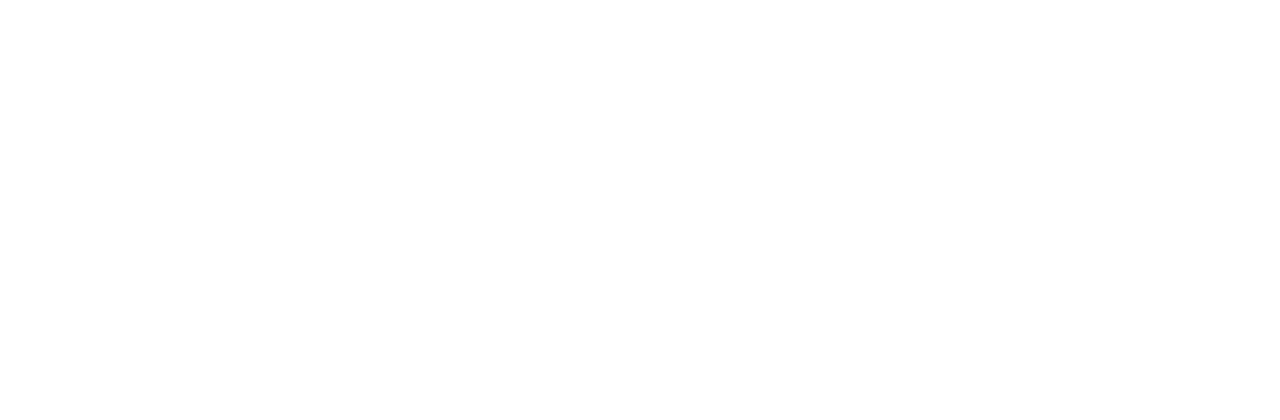
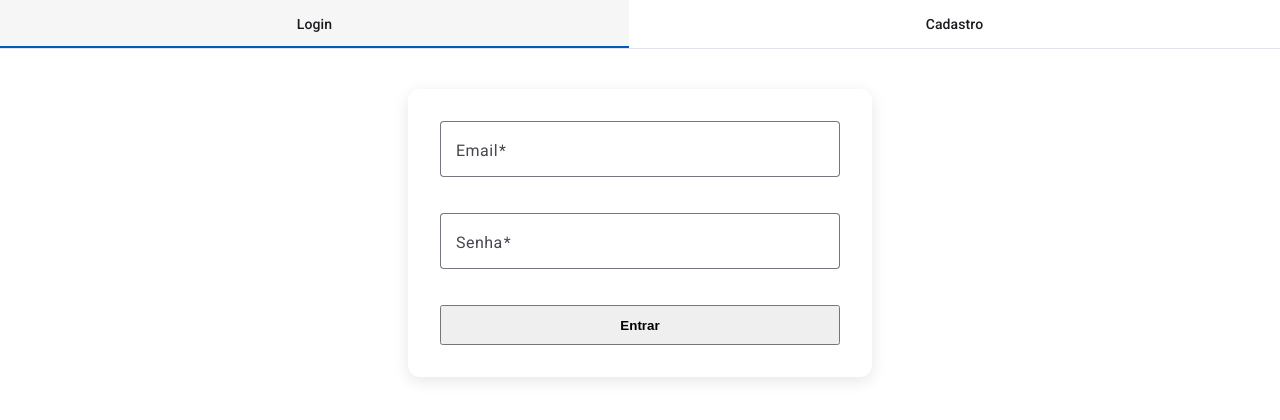
Before and after one commit to erickcastelo/task-manager-frontend, an Angular app: page / in a window 1280 px wide. Shown: the top 420 px of the page. Built offline with nearby package versions, Linux system fonts and the light colour scheme.

Commit message:
feat(login): add create user

```diff
--- a/src/app/app.routes.ts
+++ b/src/app/app.routes.ts
@@ -2,8 +2,13 @@
 import { HomeComponent } from './module/home/home.component';
 import { TaskListPageComponent } from './module/task/pages/task-list-page/task-list-page.component';
 import { TaskCreatePageComponent } from './module/task/pages/task-create-page/task-create-page.component';
+import { LoginPageComponent } from './module/login/login-page/login-page.component';
 
 export const routes: Routes = [
+  {
+    path: '',
+    component: LoginPageComponent,
+  },
   {
     path: 'task',
     component: HomeComponent,
--- a/src/app/module/login/login-page/login-page.component.html
+++ b/src/app/module/login/login-page/login-page.component.html
@@ -1 +1,92 @@
-<p>login-page works!</p>
+<mat-tab-group>
+  <mat-tab label="Login">
+    <form class="form-container">
+      <mat-form-field appearance="outline" class="full-width">
+        <mat-label>Email</mat-label>
+        <input matInput type="email" name="email" ngModel required />
+      </mat-form-field>
+
+      <mat-form-field appearance="outline" class="full-width">
+        <mat-label>Senha</mat-label>
+        <input matInput type="password" name="password" ngModel required />
+      </mat-form-field>
+
+      <button mat-flat-button color="primary" type="submit" class="full-width">
+        Entrar
+      </button>
+    </form>
+  </mat-tab>
+
+  <mat-tab label="Cadastro">
+    <form
+      class="form-container"
+      [formGroup]="createUserForm"
+      (ngSubmit)="onSubmitCreateUserForm()"
+    >
+      <mat-form-field appearance="outline" class="full-width">
+        <mat-label>Nome</mat-label>
+        <input
+          matInput
+          type="text"
+          name="name"
+          formControlName="name"
+          required
+        />
+        <mat-error *ngIf="createUserForm.get('name')?.hasError('required')">
+          Name é obrigatório
+        </mat-error>
+      </mat-form-field>
+
+      <mat-form-field appearance="outline" class="full-width">
+        <mat-label>Email</mat-label>
+        <input
+          matInput
+          type="email"
+          name="email"
+          formControlName="email"
+          required
+        />
+        <mat-error *ngIf="createUserForm.get('email')?.hasError('required')">
+          Email é obrigatório
+        </mat-error>
+      </mat-form-field>
+
+      <mat-form-field appearance="outline" class="full-width">
+        <mat-label>Senha</mat-label>
+        <input
+          matInput
+          type="password"
+          name="password"
+          formControlName="password"
+          required
+        />
+        <mat-error *ngIf="createUserForm.get('password')?.hasError('required')">
+          Senha é obrigatório
+        </mat-error>
+      </mat-form-field>
+
+      <mat-form-field appearance="outline" class="full-width">
+        <mat-label>Confirmar senha</mat-label>
+        <input
+          matInput
+          type="password"
+          name="confirmPassword"
+          formControlName="confirmPassword"
+          required
+        />
+        <mat-error
+          *ngIf="createUserForm.get('confirmPassword')?.hasError('required')"
+        >
+          Confirma senha é obrigatório
+        </mat-error>
+        <mat-error *ngIf="createUserForm.errors?.['passwordsMismatch']">
+          As senhas não coincidem.
+        </mat-error>
+      </mat-form-field>
+
+      <button mat-flat-button color="primary" type="submit" class="full-width">
+        Cadastrar
+      </button>
+    </form>
+  </mat-tab>
+</mat-tab-group>
--- a/src/app/module/login/login-page/login-page.component.scss
+++ b/src/app/module/login/login-page/login-page.component.scss
@@ -0,0 +1,20 @@
+.form-container {
+  max-width: 400px;
+  margin: 40px auto;
+  padding: 32px;
+  background: white;
+  border-radius: 12px;
+  box-shadow: 0px 4px 16px rgba(0, 0, 0, 0.1);
+  display: flex;
+  flex-direction: column;
+  gap: 16px;
+}
+
+.full-width {
+  width: 100%;
+}
+
+button.full-width {
+  font-weight: bold;
+  height: 40px;
+}
--- a/src/app/module/login/login-page/login-page.component.ts
+++ b/src/app/module/login/login-page/login-page.component.ts
@@ -1,11 +1,91 @@
-import { Component } from '@angular/core';
+import { CommonModule } from '@angular/common';
+import { Component, OnInit } from '@angular/core';
+import {
+  AbstractControl,
+  FormBuilder,
+  FormGroup,
+  FormsModule,
+  ReactiveFormsModule,
+  ValidationErrors,
+  Validators,
+} from '@angular/forms';
+import { MatFormFieldModule } from '@angular/material/form-field';
+import { MatInputModule } from '@angular/material/input';
+import { MatTabsModule } from '@angular/material/tabs';
+import { UserService } from '../service/user.service';
+import { User } from '../models/User';
 
 @Component({
   selector: 'app-login-page',
-  imports: [],
+  imports: [
+    CommonModule,
+    MatTabsModule,
+    MatFormFieldModule,
+    MatInputModule,
+    FormsModule,
+    ReactiveFormsModule,
+  ],
   templateUrl: './login-page.component.html',
-  styleUrl: './login-page.component.scss'
+  styleUrl: './login-page.component.scss',
 })
-export class LoginPageComponent {
+export class LoginPageComponent implements OnInit {
+  public createUserForm!: FormGroup;
 
+  constructor(
+    private formBuilder: FormBuilder,
+    private userService: UserService
+  ) {}
+
+  ngOnInit(): void {
+    this.createUserForm = this.formBuilder.group(
+      {
+        name: ['', Validators.required],
+        email: ['', Validators.required, Validators.email],
+        password: ['', Validators.required],
+        confirmPassword: ['', Validators.required],
+      },
+      {
+        validators: [this.passwordsMatchValidator.bind(this)],
+      }
+    );
+  }
+
+  private passwordsMatchValidator(
+    formGroup: AbstractControl
+  ): ValidationErrors | null {
+    const password = formGroup.get('password')?.value;
+    const confirmPassword = formGroup.get('confirmPassword')?.value;
+
+    if (password !== confirmPassword) {
+      return { passwordsMismatch: true };
+    }
+
+    return null;
+  }
+
+  public onSubmitCreateUserForm() {
+    if (this.createUserForm.valid) {
+      this.createUser(this.createUserForm.value);
+    }
+  }
+
+  private createUser(user: User) {
+    const newUser = {
+      name: user.name,
+      email: user.email,
+      password: user.password,
+    } as User;
+    this.userService.create(newUser).subscribe({
+      next: (result) => {
+        if (result) {
+          console.log('user', result);
+
+          // this.router.navigate(['task/list']);
+        }
+      },
+      error: (error) => {
+        console.log(error);
+      },
+    });
+  }
 }
--- /dev/null
+++ b/src/app/module/login/models/User.ts
@@ -0,0 +1,13 @@
+export class User {
+  public id: number;
+  public name: string;
+  public email: string;
+  public password: string;
+
+  constructor(id: number, name: string, email: string, password: string) {
+    this.id = id;
+    this.name = name;
+    this.email = email;
+    this.password = password;
+  }
+}
--- /dev/null
+++ b/src/app/module/login/service/user.service.ts
@@ -0,0 +1,13 @@
+import { Injectable } from '@angular/core';
+import { BaseService } from '../../../base.service';
+import { HttpClient } from '@angular/common/http';
+import { User } from '../models/User';
+
+@Injectable({
+  providedIn: 'root',
+})
+export class UserService extends BaseService<User> {
+  constructor(protected override http: HttpClient) {
+    super(http, 'users');
+  }
+}
```
